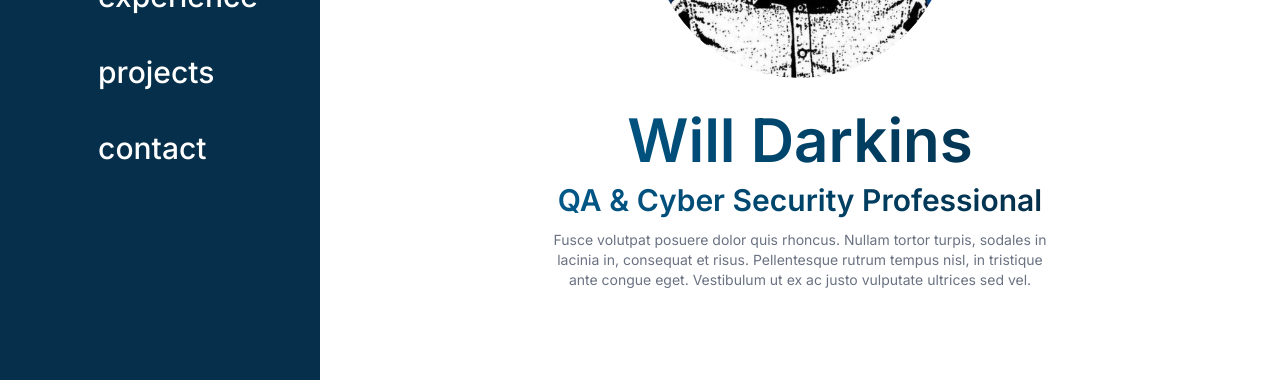
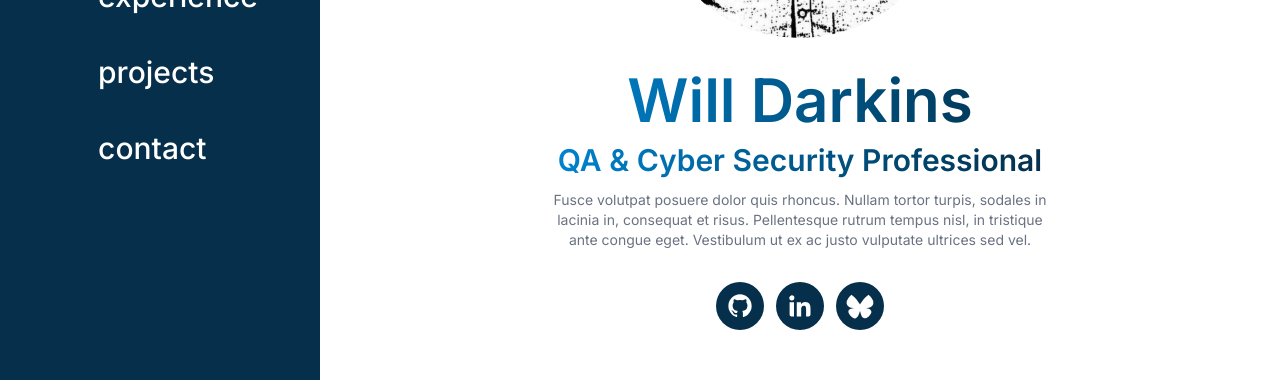
Before and after one commit to willdarkins/portfolio_v2, a React (Vite) app: page / in a window 1280 px wide. Shown: the part 366-746 px from the top of the page. Built offline with nearby package versions, Linux system fonts and the light colour scheme.

Commit message:
socail logos added with sytling

```diff
--- a/src/components/Home.jsx
+++ b/src/components/Home.jsx
@@ -1,5 +1,7 @@
 import React from 'react'
 import profileImage from '../../public/profile_image.jpeg'
+import { BiLogoGithub, BiLogoLinkedin } from 'react-icons/bi'
+import { SiBluesky } from 'react-icons/si'
 
 const Home = () => {
   return (
@@ -7,14 +9,21 @@ const Home = () => {
 
       <div className='flex flex-col items-center justify-center gap-8 p-5 text-center'>
 
+      {/* profile image */}
         <img src={profileImage} alt="" className='w-[250px] sm:w-[300px] rounded-full'/>
 
+      {/* heading and sub-heading */}
         <div className='space-y-1 sm:space-y-3'>
-        <h1 className='bg-linear-to-r  from-sky-800 to-sky-950 bg-clip-text text-4xl font-semibold text-transparent md:text-5xl lg:text-6xl'>Will Darkins</h1>
-        <h3 className='bg-linear-to-r  from-sky-800 to-sky-950 bg-clip-text text-xl font-semibold text-transparent md:text-2xl lg:text-3xl'>QA & Cyber Security Professional</h3>
+        <h1 className='bg-linear-to-r  from-sky-600 to-sky-950 bg-clip-text text-4xl font-semibold text-transparent md:text-5xl lg:text-6xl'>Will Darkins</h1>
+        <h3 className='bg-linear-to-r  from-sky-600 to-sky-950 bg-clip-text text-xl font-semibold text-transparent md:text-2xl lg:text-3xl'>QA & Cyber Security Professional</h3>
         <p className='max-w-[500px] text-sm text-gray-500'> Fusce volutpat posuere dolor quis rhoncus. Nullam tortor turpis, sodales in lacinia in, consequat et risus. Pellentesque rutrum tempus nisl, in tristique ante congue eget. Vestibulum ut ex ac justo vulputate ultrices sed vel.</p>
         </div>
 
+        <div className='flex gap-3 '>
+          <BiLogoGithub className='h-10 w-10 cursor-pointer rounded-full border-2 border-transparent bg-sky-950 p-2 text-white transition-all duration-200 hover:scale-110 hover:border-sky-950 hover:bg-white hover:text-sky-950 md:h-12 md:w-12'/>
+          <BiLogoLinkedin className='h-10 w-10 cursor-pointer rounded-full border-2 border-transparent bg-sky-950 p-2 text-white transition-all duration-200 hover:scale-110 hover:border-sky-950 hover:bg-white hover:text-sky-950 md:h-12 md:w-12'/>
+          <SiBluesky className='h-10 w-10 cursor-pointer rounded-full border-2 border-transparent bg-sky-950 p-2 text-white transition-all duration-200 hover:scale-110 hover:border-sky-950 hover:bg-white hover:text-sky-950 md:h-12 md:w-12'/>
+        </div>
       </div>
     </div>
   )
```
